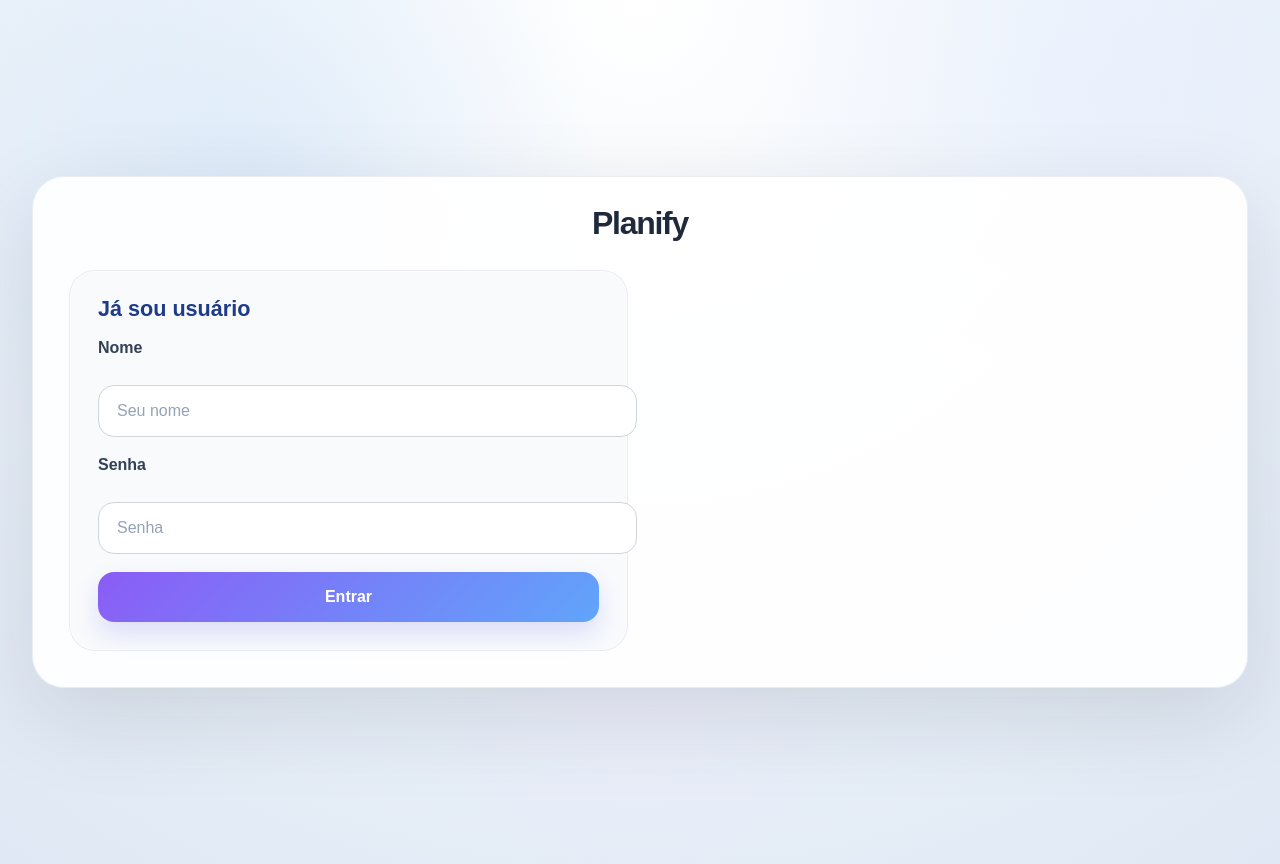
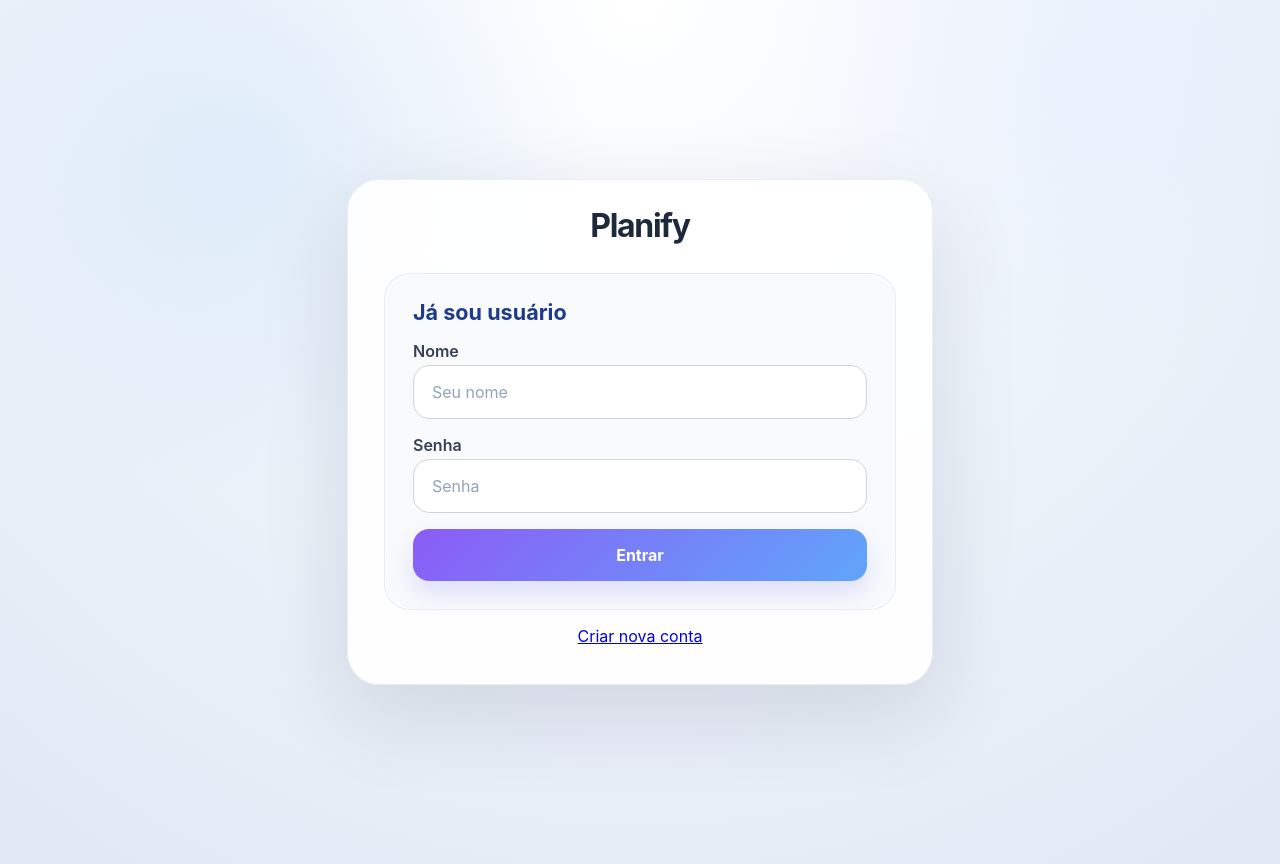
Before and after one commit to MEduardaNunes/TP-ES, a Django app: page / in a window 1280 px wide. Run offline with Django 5.2, Linux system fonts and the light colour scheme; some web fonts are replaced.

Commit message:
corrigindo interfaces

```diff
--- a/tp_es/accounts/static/accounts/css/accounts.css
+++ b/tp_es/accounts/static/accounts/css/accounts.css
@@ -6,7 +6,8 @@ body.auth-page {
   justify-content: center;
   padding: 32px;
   background: radial-gradient(circle at top, #ffffff 0%, #eef4fb 45%, #dfe8f4 100%);
-    position: relative;
+  /*position: relative;*/
+  font-family: Inter, system-ui, -apple-system, BlinkMacSystemFont, "Segoe UI", sans-serif;
 }
 
 body.auth-page::before {
@@ -17,52 +18,48 @@ body.auth-page::before {
     radial-gradient(circle at 85% 10%, rgba(224, 233, 255, 0.32) 0%, transparent 24%),
     radial-gradient(circle at 50% 80%, rgba(242, 233, 255, 0.28) 0%, transparent 22%);
   pointer-events: none;
-    z-index: 0;
 }
 
-body.auth-page .page-shell {
-    position: relative;
-    z-index: 1;
-    width: 80%;
-    max-width: 512px;
-    padding: 36px;
-    border-radius: 32px;
-    background: rgba(255, 255, 255, 0.92);
-    border: 1px solid rgba(148, 163, 184, 0.18);
-    box-shadow: 0 28px 90px rgba(15, 23, 42, 0.12);
-}
-
-body.auth-page header {
+body.auth-page header { /**/
   text-align: center;
   margin-bottom: 36px;
   display: flex;
   align-items: center;
   justify-content: center;
+  position: relative;
 }
 
-body.auth-page h1 {
+body.auth-page h1 { /**/
     margin: 0;
     font-size: clamp(2rem, 2.5vw, 3rem);
     letter-spacing: -0.04em;
     color: #1e293b;
 }
 
-body.auth-page .panel {
+body.auth-page header p {/**/
+  margin: 16px auto 0;
+  max-width: 680px;
+  color: #475569;
+  line-height: 1.7;
+}
+
+body.auth-page .panel { /**/
     padding: 28px;
     border-radius: 26px;
     border: 1px solid rgba(148, 163, 184, 0.16);
     background: #f8fafc;
+    margin-bottom: 1em;
     box-shadow: inset 0 0 0 1px rgba(255, 255, 255, 0.65);
 }
 
-body.auth-page label {
+body.auth-page label { /**/
   display: block;
   font-weight: 600;
   color: #334155;
-    margin-bottom: 8px;
+  margin-bottom: 0.2em;
 }
 
-body.auth-page input {
+body.auth-page input { /**/
   width: 100%;
   padding: 16px 18px;
   border: 1px solid #d1d5db;
@@ -70,10 +67,12 @@ body.auth-page input {
   background: #ffffff;
   font-size: 1rem;
   color: #334155;
-    transition: 0.2s ease;
+  transition: border-color 0.2s ease, box-shadow 0.2s ease;
+  margin-bottom: 1em;
+  box-sizing: border-box;
 }
 
-body.auth-page .button,
+body.auth-page .button,  /**/
 body.auth-page button {
     width: 100%;
     padding: 16px 18px;
@@ -85,60 +84,28 @@ body.auth-page button {
     border: none;
     box-shadow: 0 12px 24px rgba(99, 102, 241, 0.18);
     transition: 0.2s ease;
+
+    box-sizing: border-box;
 }
 
-body.auth-page .button:hover {
+body.auth-page .button:hover { /**/
   transform: translateY(-1px);
   opacity: 0.95;
 }
 
-/* Grid de formulário */
-body.auth-page .forms-grid {
+body.auth-page .forms-grid { /**/
   display: grid;
   gap: 24px;
+  grid-template-columns: 1fr;
 }
 
-body.auth-page .user-card {
+body.auth-page .user-card { /**/
   padding: 28px;
   border-radius: 26px;
   background: #ffffff;
   border: 1px solid rgba(148, 163, 184, 0.16);
   box-shadow: inset 0 0 0 1px rgba(255, 255, 255, 0.65);
   margin-bottom: 26px;
-}
-
-body.auth-page .user-grid {
-  display: grid;
-  gap: 24px;
-}
-
-body.auth-page .user-info dt {
-  font-weight: 700;
-  color: #334155;
-}
-
-body.auth-page .user-info dd {
-  margin: 0 0 18px;
-  color: #475569;
-}
-
-body.auth-page .user-actions {
-  display: flex;
-  gap: 16px;
-  flex-wrap: wrap;
-  justify-content: center;
-}
-
-body.auth-page .user-actions .button,
-body.auth-page .user-actions button {
-  width: auto;
-  min-width: 180px;
-}
-
-body.auth-page .center-line {
-  display: flex;
-  justify-content: center;
-  margin: 1px;
 }
 
 .profile-page .container {
@@ -330,37 +300,39 @@ body.auth-page .center-line {
     font-weight: 700;
     color: var(--secondary-text-clr);
     text-transform: uppercase;
-}
-
-.profile-page .user-profile-list .outlined-box dd {
-    margin: 0;
-    font-size: 1.1rem;
-    color: var(--secondary-text-clr);
+    letter-spacing: 0.05em;
 }
 
 .profile-page .profile-edit .outlined-box input {
   border: none;
-    padding: 0;
+  padding: 0.2em 0;
+  color: #334155;
   width: 100%;
+  outline: none;
   background: transparent;
   color: var(--secondary-text-clr);
   font-family: inherit;
   font-size: 1.1rem;
 }
 
+.profile-page .profile-edit .outlined-box:focus-within {
+  border-color: #7c3aed;
+  box-shadow: 0 0 0 4px rgba(124, 58, 237, 0.14);
+}
+
 .profile-page .container.profile-danger {
   background-color: var(--base-clr);
 }
 
-a {
+.profile-page a {
   text-decoration: none;
   color: inherit;
 }
 
 body.auth-page .page-shell {
   position: relative;
-  width: 100%;
-  max-width: none;
+  width: 80%;
+  max-width: 512px;
   padding: 36px;
   border-radius: 32px;
   background: rgba(255, 255, 255, 0.92);
@@ -596,6 +573,11 @@ form {
   gap: 18px;
 }
 
+.auth-page form {
+  display: block;
+
+}
+
 .center-line {
   display: flex;
   justify-content: center;
--- a/tp_es/accounts/templates/login.html
+++ b/tp_es/accounts/templates/login.html
@@ -5,7 +5,10 @@
     <meta charset="UTF-8" />
     <meta name="viewport" content="width=device-width, initial-scale=1.0" />
     <title>Planify — Login</title>
-    <link rel="stylesheet" href="{% static 'css/base.css' %}" />
+    <link rel="preconnect" href="https://fonts.googleapis.com">
+  <link rel="preconnect" href="https://fonts.gstatic.com" crossorigin>
+    <link href="https://fonts.google.com/share?selection.family=Oswald:wght@200..700|Poppins:ital,wght@0,100;0,200;0,300;0,400;0,500;0,600;0,700;0,800;0,900;1,100;1,200;1,300;1,400;1,500;1,600;1,700;1,800;1,900">
+    <link rel="stylesheet" href="{% static 'tp_es/css/base.css' %}" />
     <link rel="stylesheet" href="{% static 'accounts/css/accounts.css' %}" />
   </head>
   <body class="auth-page">
@@ -24,15 +27,10 @@
       {% endif %}
 
       <script>
-        setTimeout(() => {
-          document.querySelectorAll('.toast').forEach(el => {
-            el.style.opacity = "0";
-            setTimeout(() => el.remove(), 500);
-          });
-        }, 3000);
+        setTimeout(() => {user-grid}, 3000);
       </script>
 
-      <main class="forms-grid">
+      <main>
 
         <section class="panel">
           <h2>Já sou usuário</h2>
--- a/tp_es/accounts/templates/sign_up.html
+++ b/tp_es/accounts/templates/sign_up.html
@@ -5,7 +5,7 @@
     <meta charset="UTF-8" />
     <meta name="viewport" content="width=device-width, initial-scale=1.0" />
     <title>Planify — Cadastro</title>
-    <link rel="stylesheet" href="{% static 'css/base.css' %}" />
+    <link rel="stylesheet" href="{% static 'tp_es/css/base.css' %}" />
     <link rel="stylesheet" href="{% static 'accounts/css/accounts.css' %}" />
   </head>
   <body class="auth-page">
@@ -35,7 +35,7 @@
 
 
 
-      <main class="forms-grid">
+      <main>
         <section class="panel panel--secondary">
           <h2>Cadastrar novo usuário</h2>
           <form method="POST" action="{% url 'accounts:register' %}">
--- a/tp_es/accounts/templates/user.html
+++ b/tp_es/accounts/templates/user.html
@@ -5,7 +5,6 @@
   <meta charset="UTF-8" />
   <meta name="viewport" content="width=device-width, initial-scale=1.0" />
   <title>Planify - Perfil</title>
-
   <link rel="stylesheet" href="{% static 'schedules/css/calendar.css' %}" />
   <link rel="stylesheet" href="{% static 'tp_es/css/base.css' %}" />
 
--- a/tp_es/schedules/templates/schedules/profile.html
+++ b/tp_es/schedules/templates/schedules/profile.html
@@ -7,7 +7,6 @@
   <meta charset="UTF-8" />
   <meta name="viewport" content="width=device-width, initial-scale=1.0" />
   <title>Perfil</title>
-
   <link rel="stylesheet" href="{% static 'schedules/css/calendar.css' %}" />
   <script type="text/javascript" src="{% static 'schedules/js/app.js' %}"></script>
   <link rel="stylesheet" href="{% static 'tp_es/css/base.css' %}" />
--- a/tp_es/static/tp_es/css/base.css
+++ b/tp_es/static/tp_es/css/base.css
@@ -12,6 +12,8 @@
   --secondary-danger-clr: #8c0000;
   --secondary-base-clr: #ce9aff;
   --container-background-base: #f3f0fe;
+  color-scheme: light;
+  font-family: 'Poppins', sans-serif;
 }
 
 *{
@@ -24,6 +26,13 @@ html {
   line-height: 1.3rem;
 }
 
+input,
+button,
+textarea,
+select {
+  font-family: inherit;
+}
+
 body {
   min-height: 100vh;
   min-height: 100dvh;
```
Also changed, not shown: other parts of tp_es/accounts/static/accounts/css/accounts.css (+57 -49 lines), tp_es/db.sqlite3. Lines whose indentation alone changed are shown as unchanged.
